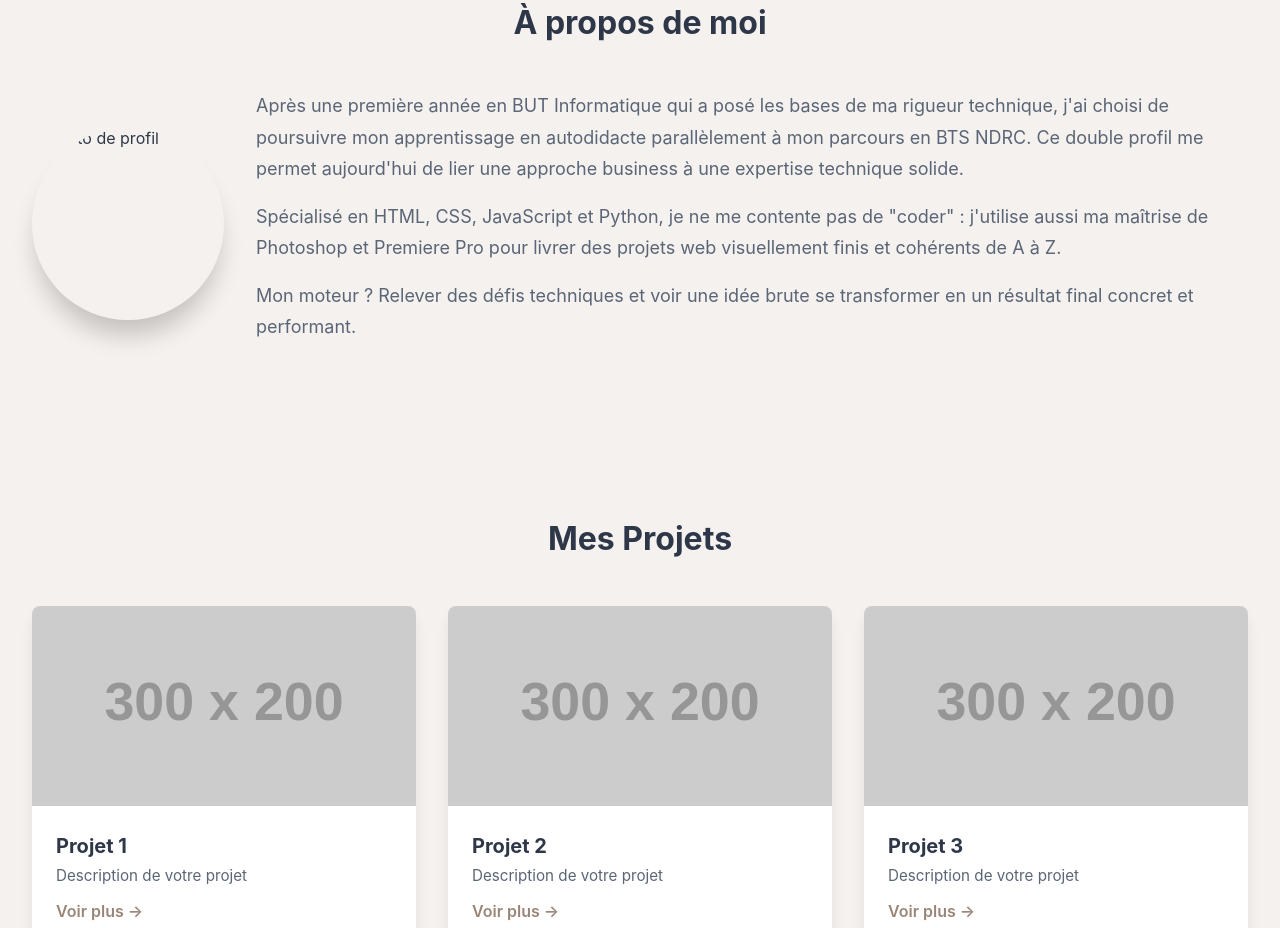
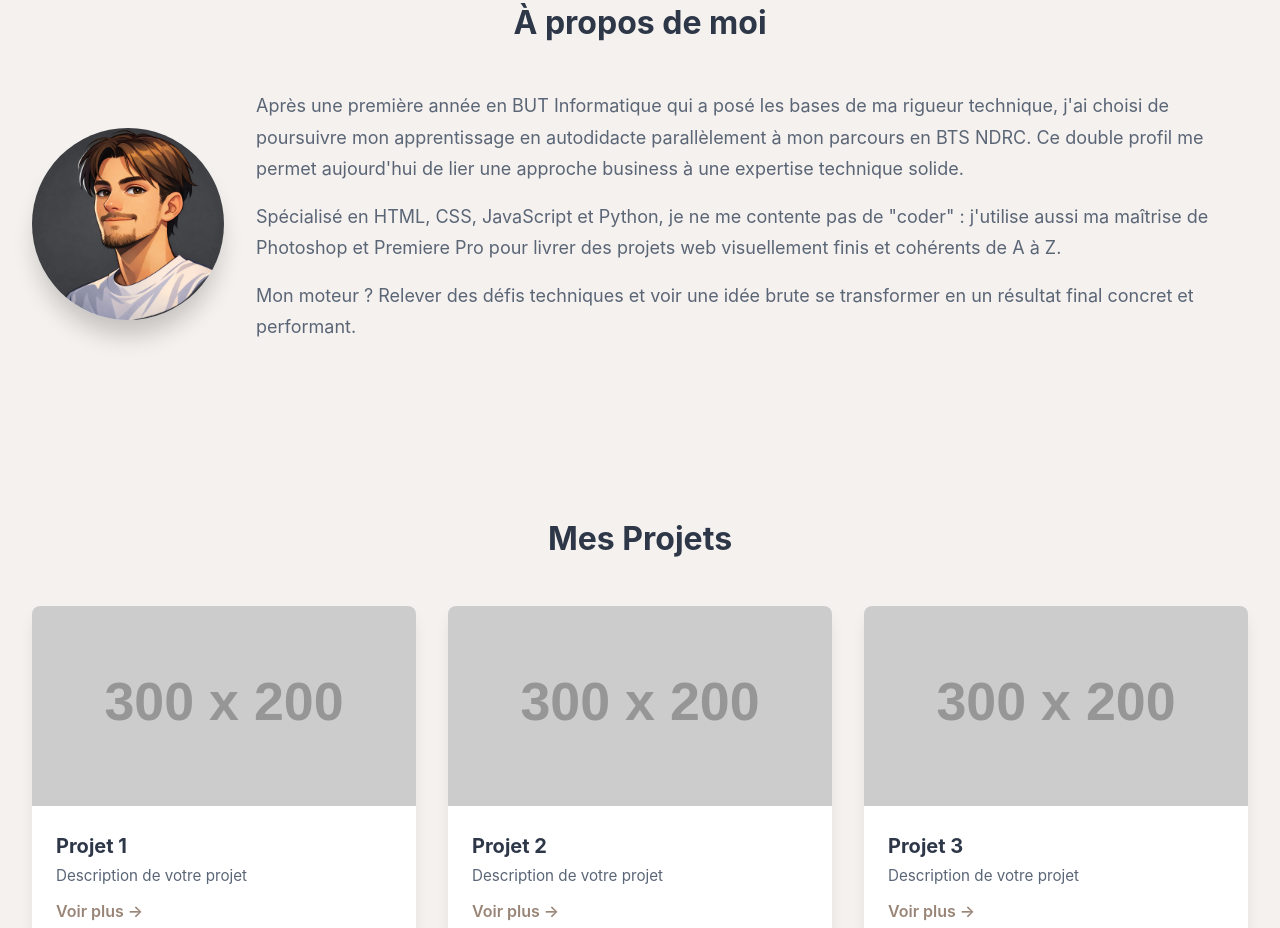
Before and after one commit to Theo-Springer/Portfolio, a plain HTML site: page index.html in a window 1280 px wide. Shown: the part 938-1866 px from the top of the page. Drawn offline with Linux system fonts and the light colour scheme; placeholder pictures from the web are drawn by us.

Commit message:
maj route PP

```diff
--- a/index.html
+++ b/index.html
@@ -57,7 +57,7 @@
         <div class="container">
             <h2 class="section-title">À propos de moi</h2>
             <div class="about-content">
-                <img src="../Portefolio/Image/PP.jpg" alt="Photo de profil" class="about-image">
+                <img src="../Portfolio/Image/PP.jpg" alt="Photo de profil" class="about-image">
                 <div class="about-text">
                     <p>Après une première année en BUT Informatique qui a posé les bases de ma rigueur technique, j'ai choisi de poursuivre mon apprentissage en autodidacte parallèlement à mon parcours en BTS NDRC. Ce double profil me permet aujourd'hui de lier une approche business à une expertise technique solide.</p>
                     <p>Spécialisé en HTML, CSS, JavaScript et Python, je ne me contente pas de "coder" : j'utilise aussi ma maîtrise de Photoshop et Premiere Pro pour livrer des projets web visuellement finis et cohérents de A à Z.</p>
```
